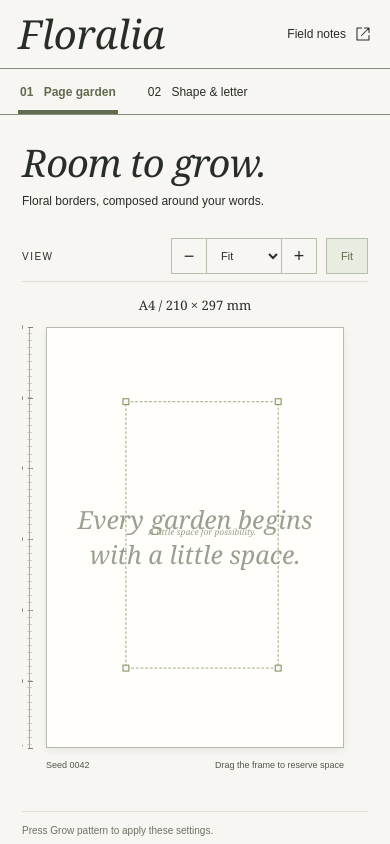
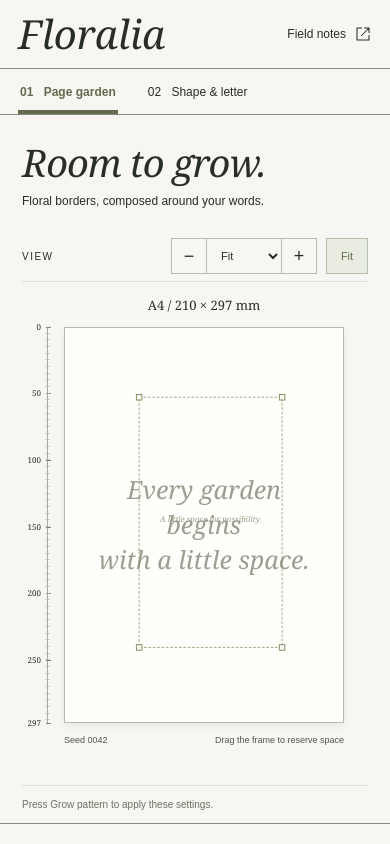
Before and after one commit to averkij/floral-patterns, a React (Vite) app: page / in a window 390 px wide. Shown: the top 844 px of the page. Built offline with nearby package versions, Linux system fonts and the light colour scheme.

Commit message:
Keep A4 ruler labels visible in mobile previews

```diff
--- a/src/components/CanvasViewport.css
+++ b/src/components/CanvasViewport.css
@@ -159,6 +159,10 @@
     padding: 16px 24px 14px;
   }
 
+  .canvas-viewport-page .canvas-scroll-content {
+    padding-left: 42px;
+  }
+
   .canvas-viewport-shape .canvas-scroll-content {
     padding-left: 0;
     padding-right: 0;
```
